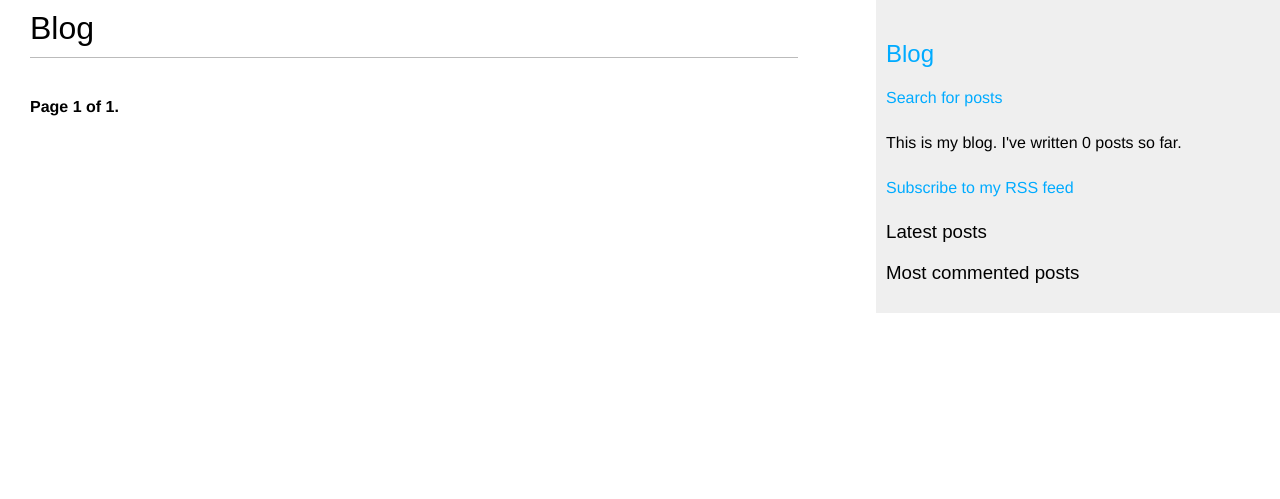
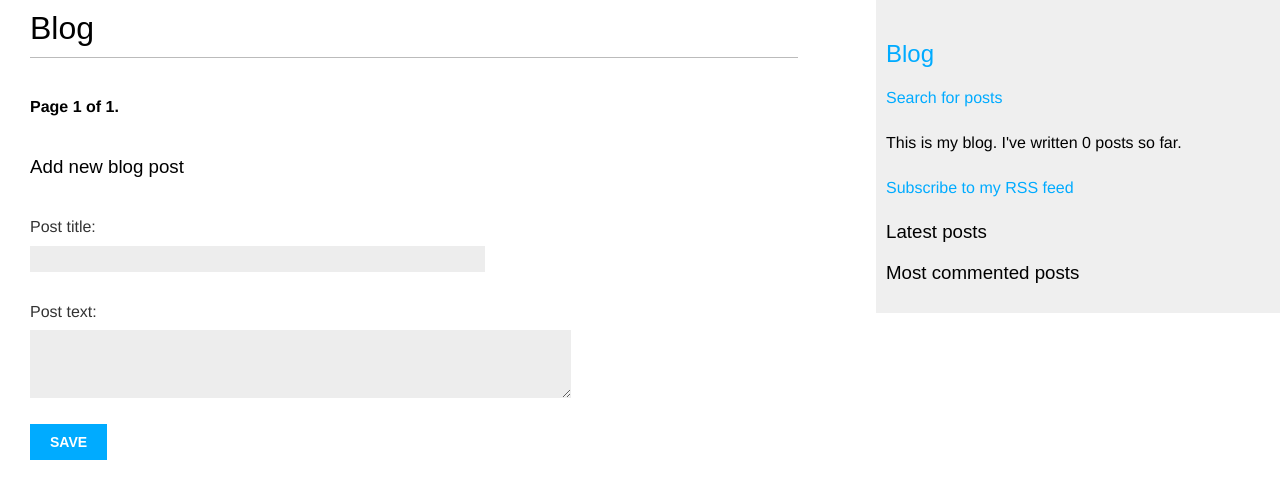
Before and after one commit to python3django/django-blog, a Django app: page /blog/ in a window 1280 px wide. Shown: the part 48-547 px from the top of the page. Run offline with Django 3.2, Linux system fonts and the light colour scheme; the visitor is signed in with stand-in values (Sample User, id 1); data that the repository does not hold is empty; some web fonts are replaced.

Commit message:
Added: form_post, django-uuslug and test_uuslug

```diff
--- a/blog/forms.py
+++ b/blog/forms.py
@@ -1,5 +1,5 @@
 from django import forms
-from .models import Comment
+from .models import Comment, Post
 
 
 class EmailPostForm(forms.Form):
@@ -17,3 +17,11 @@ class CommentForm(forms.ModelForm):
 
 class SearchForm(forms.Form):
     query = forms.CharField()
+
+
+class PostForm(forms.ModelForm):
+    class Meta:
+        model = Post
+        fields = ('title', 'body')
+        widgets = {'title': forms.TextInput(attrs={'size': 60}), 'body': forms.Textarea(attrs={'rows':4, 'cols':70}),}
+        labels = {'title': 'Post title', 'body': 'Post text', }
--- a/blog/models.py
+++ b/blog/models.py
@@ -3,6 +3,8 @@ from django.utils import timezone
 from django.contrib.auth.models import User
 from django.urls import reverse
 from taggit.managers import TaggableManager
+#from django.utils.text import slugify
+from uuslug import slugify # slugify из библеотеки django-uuslug делает транслитерацию кирилици в латиницу
 
 
 class PublishedManager(models.Manager):
@@ -36,6 +38,13 @@ class Post(models.Model):
     def get_absolute_url(self):
         return reverse('blog:post_detail', args=[self.publish.year, self.publish.month, self.publish.day, self.slug])
 
+    # создаем slug из title, в случае если пост создан через интерфейс сайта (а не через админку)
+    def save(self, *args, **kwargs):
+        if not self.slug:
+            #self.slug = slugify(self.title, allow_unicode=True)
+            self.slug = slugify(self.title)
+        super(Post, self).save(*args, **kwargs)
+
 
 class Comment(models.Model):
     post = models.ForeignKey(Post, on_delete=models.CASCADE, related_name='comments')
--- a/blog/templates/blog/post/list.html
+++ b/blog/templates/blog/post/list.html
@@ -31,4 +31,16 @@
     {{ post.body|markdown|truncatewords_html:30 }}
   {% endfor %}
   {% include "pagination.html" with page=posts %}
+
+  <div style="clear: both">
+   {% if request.user.is_authenticated %}
+     <h3>Add new blog post</h3>
+     <form action="." method="post">
+       {{ form_post.as_p }}
+       {% csrf_token %}
+       <p><input type="submit" value="Save"></p>
+     </form>
+   {% endif %}
+  </div>
+
 {% endblock %}
--- a/blog/urls.py
+++ b/blog/urls.py
@@ -9,7 +9,6 @@ app_name = 'blog'
 urlpatterns = [
     # post views
     path('', views.post_list, name='post_list'),
-    #path('', views.PostListView.as_view(), name='post_list'),
     path('<int:year>/<int:month>/<int:day>/<slug:post>/', views.post_detail, name='post_detail'),
     path('<int:post_id>/share/', views.post_share, name='post_share'),
     path('tag/<slug:tag_slug>/', views.post_list, name='post_list_by_tag'),
--- a/blog/views.py
+++ b/blog/views.py
@@ -1,19 +1,17 @@
-from django.shortcuts import render, get_object_or_404
+from django.shortcuts import render, get_object_or_404, redirect
 from django.core.paginator import Paginator, EmptyPage, PageNotAnInteger
 from django.views.generic import ListView
 from django.core.mail import send_mail
 from .models import Post, Comment
 from taggit.models import Tag
 from django.db.models import Count
-from .forms import EmailPostForm, CommentForm, SearchForm
+from .forms import EmailPostForm, CommentForm, SearchForm, PostForm
 from django.contrib.postgres.search import SearchVector, SearchQuery, SearchRank
-#from django.contrib.postgres.search import TrigramSimilarity
 
 
 def post_list(request, tag_slug=None):
     object_list = Post.published.all()
     tag = None
-
     if tag_slug:
         tag = get_object_or_404(Tag, slug=tag_slug)
         object_list = object_list.filter(tags__in=[tag])
@@ -28,24 +26,22 @@ def post_list(request, tag_slug=None):
     except EmptyPage:
         # Если страница за пределами допустимого диапазона перемещаемся на последнюю страницу
         posts = paginator.page(paginator.num_pages)
-    return render(request, 'blog/post/list.html', {'page': page, 'posts': posts, 'tag': tag})
 
+    form_post = None
+    if request.user.is_authenticated:
+        if request.method == 'POST':
+            form_post = PostForm(request.POST)
+            if form_post.is_valid():
+                cd = form_post.cleaned_data
+                new_post = form_post.save(commit=False)
+                new_post.author = request.user
+                new_post.status = 'published'
+                new_post.save()
+                return redirect('blog:post_list')
+        else:
+            form_post = PostForm()
+    return render(request, 'blog/post/list.html', {'page': page, 'posts': posts, 'tag': tag, 'form_post': form_post})
 
-"""
-class PostListView(ListView):
-    queryset = Post.published.all()
-    context_object_name = 'posts'
-    paginate_by = 2
-    template_name = 'blog/post/list.html'
-"""
-
-
-
-"""
-def post_detail(request, year, month, day, post):
-    post = get_object_or_404(Post, slug=post, status='published', publish__year=year, publish__month=month, publish__day=day)
-    return render(request, 'blog/post/detail.html', {'post': post})
-"""
 
 def post_detail(request, year, month, day, post):
     post = get_object_or_404(Post, slug=post, status='published', publish__year=year, publish__month=month, publish__day=day)
--- a/requirements.txt
+++ b/requirements.txt
@@ -1,7 +1,10 @@
 Django==2.1.7
 django-taggit==0.24.0
+django-uuslug==1.1.8
 Markdown==3.0.1
 Pillow==5.4.1
 pkg-resources==0.0.0
 psycopg2==2.7.7
+python-slugify==3.0.0
 pytz==2018.9
+text-unidecode==1.2
```
Also changed, not shown: blog/tests/test_uuslug.py (added, +114 -0 lines).
